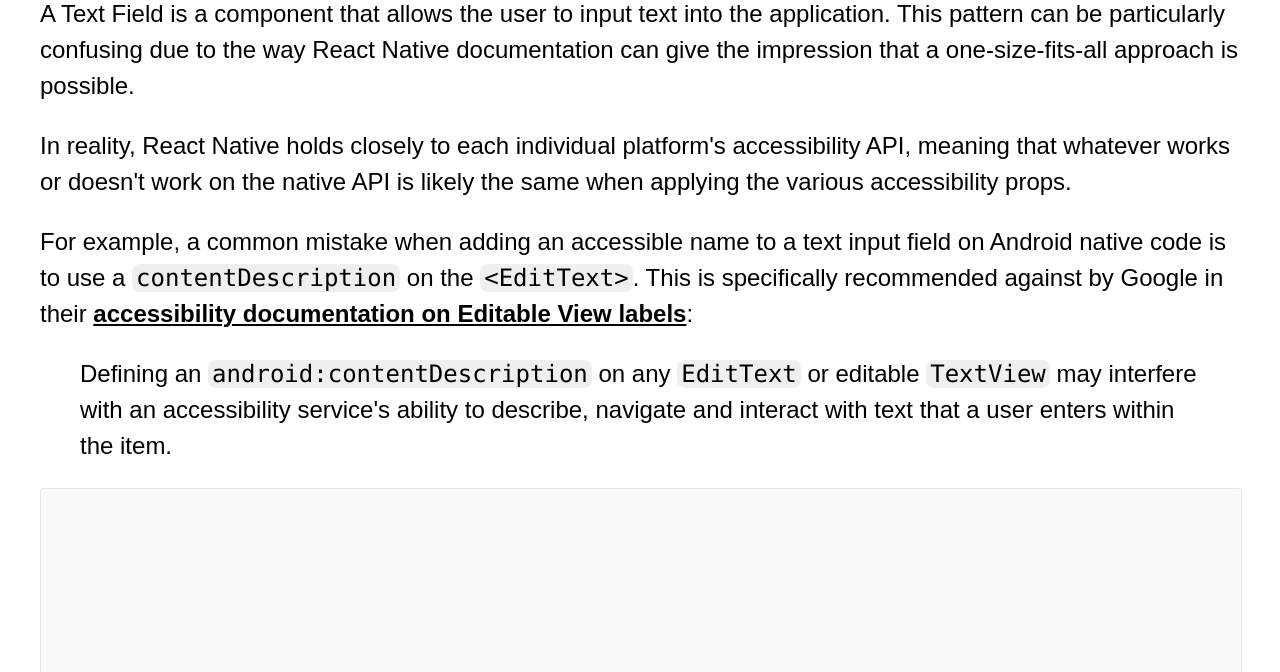
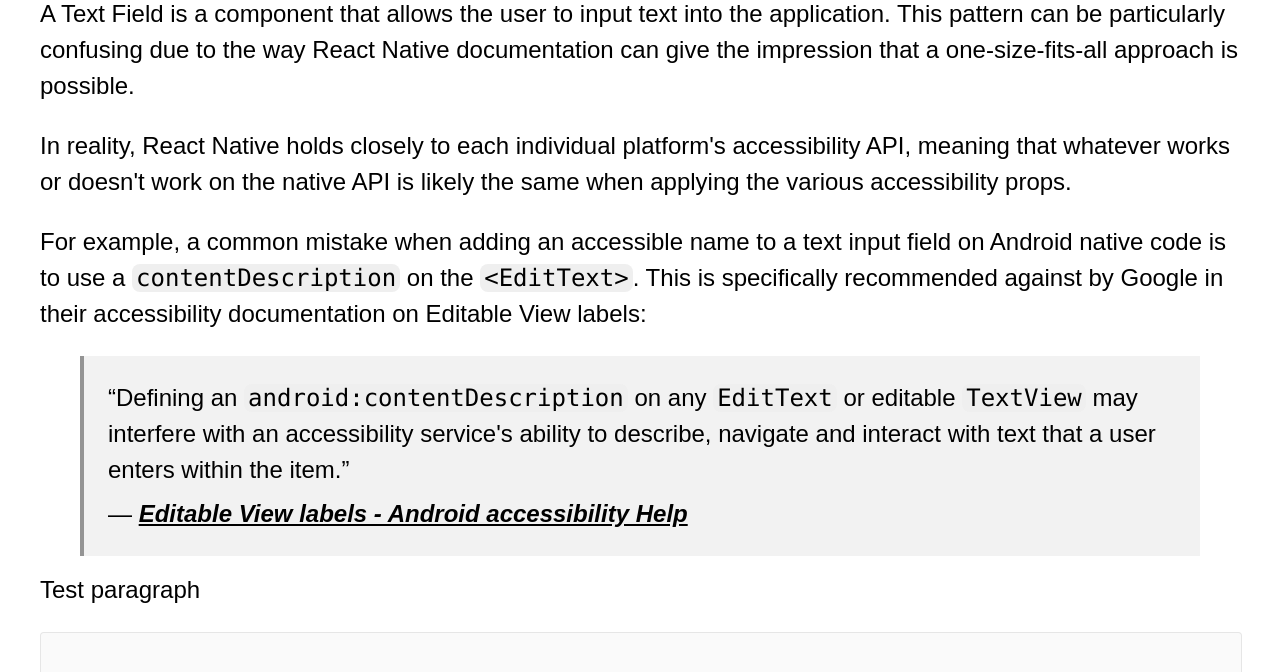
Before and after one commit to DavidBowley/react-native-accessibility, an Eleventy site: page src/design-pattern/TextField.njk in a window 1280 px wide. Shown: the part 136-808 px from the top of the page. Built offline with nearby package versions, Linux system fonts and the light colour scheme; Eleventy itself is replaced by a stand-in of ours; files that its build step writes are made by us from their sources; a script that the page names is missing.

Commit message:
Added <blockquote> styles

```diff
--- a/src/assets/css/styles.css
+++ b/src/assets/css/styles.css
@@ -26,8 +26,22 @@ h2 {
 /* TODO: add other heading levels */
 
 /* Paragraphs */
+
 p {
   margin-top: 0rem;
+}
+
+/* Blockquotes */
+blockquote {
+  background: #f2f2f2;
+  border-left: 0.25rem solid #949494;
+  padding: 1rem;
+  margin-top: 1rem;
+  margin-bottom: 1rem;
+}
+
+blockquote p {
+  margin: 0.5rem;
 }
 
 /* Links */
@@ -63,6 +77,7 @@ code.inline-highlight {
     "Roboto Mono", Consolas, Monaco, "Andale Mono", "Courier New", Courier,
     monospace;
   font-weight: normal;
+  font-style: normal;
   background-color: #efefef;
   padding-left: 0.25rem;
   padding-right: 0.25rem;
--- a/src/design-pattern/TextField.njk
+++ b/src/design-pattern/TextField.njk
@@ -13,12 +13,24 @@ title: Text Field Design Pattern
 <p>For example, a common mistake when adding an accessible name to a text input field on
     Android native code is to use a <code class="inline-highlight">contentDescription</code>
     on the <code class="inline-highlight">&lt;EditText&gt;</code>. This is specifically
-    recommended against by Google in their <a href="https://support.google.com/accessibility/android/answer/6378120">accessibility documentation on Editable View labels</a>:
+    recommended against by Google in their accessibility documentation on Editable View labels:
 </p>
 
 <blockquote>
-    Defining an <code class="inline-highlight">android:contentDescription</code> on any <code class="inline-highlight">EditText</code> or editable <code class="inline-highlight">TextView</code> may interfere with an accessibility service's ability to describe, navigate and interact with text that a user enters within the item.
+    <p>&ldquo;Defining an <code class="inline-highlight">android:contentDescription</code>
+    on any <code class="inline-highlight">EditText</code> or editable <code class="inline-highlight">TextView</code>
+    may interfere with an accessibility service's ability to describe, navigate and
+    interact with text that a user enters within the item.&rdquo;
+    </p>
+    <p>
+        &mdash;
+        <cite>
+            <a href="https://support.google.com/accessibility/android/answer/6378120">Editable View labels - Android accessibility Help</a>
+        </cite>
+    </p>
 </blockquote>
+
+<p>Test paragraph</p>
 
 <div
   data-snack-id="@react_native_accessibility/cross-platform-text-input-accessible-names---new-version-for-editing"
```
